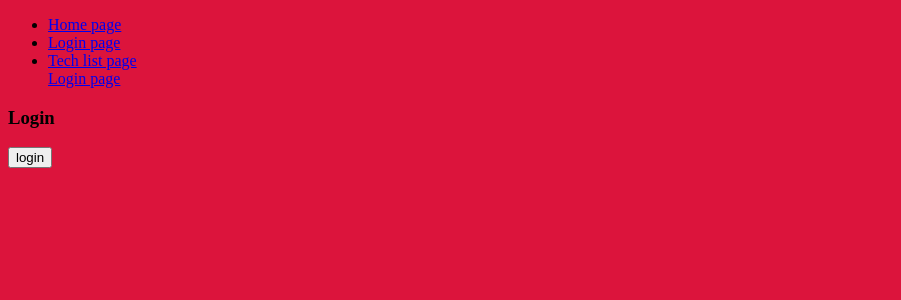
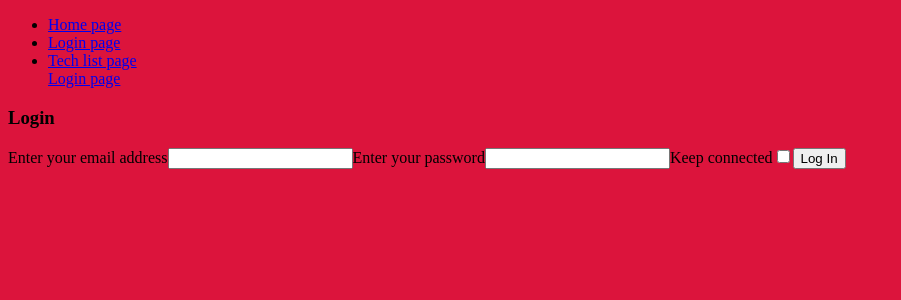
Before and after one commit to ivansevillaa/wolox-challenge, a React app: page /login in a window 1280 px wide. Shown: the top 300 px of the page, without its empty margins (0-901 px from the left). Built offline with nearby package versions, Linux system fonts and the light colour scheme.

Commit message:
added login funtionality

```diff
--- /dev/null
+++ b/src/components/Form/LoginForm.js
@@ -0,0 +1,79 @@
+import React, { useState } from 'react';
+import { useLocation, useHistory } from 'react-router-dom';
+import { useAuthDispatch } from '../../context/Auth';
+import { useInput } from '../../hooks/useInput';
+
+const LoginForm = () => {
+  const email = useInput('');
+  const password = useInput('');
+  const [keepConnected, setKeepConnected] = useState(false);
+  const authDispatch = useAuthDispatch();
+  const history = useHistory();
+  const location = useLocation();
+
+  const { from } = location.state || { from: { pathname: '/' } };
+  const handleSubmit = async (event) => {
+    event.preventDefault();
+
+    const requestUrl =
+      'http://private-8e8921-woloxfrontendinverview.apiary-mock.com/login';
+    const requestOptions = {
+      method: 'POST',
+      headers: {
+        'Content-Type': 'application/json',
+      },
+      body: {
+        email: email.value,
+        password: password.value,
+      },
+    };
+    const response = await fetch(requestUrl, requestOptions);
+    const result = await response.json();
+    if (keepConnected) {
+      localStorage.setItem('token', result.token);
+    }
+    authDispatch({ type: 'LOGIN', payload: { token: result.token } });
+
+    history.replace(from);
+  };
+
+  return (
+    <form onSubmit={handleSubmit}>
+      <label htmlFor="email">
+        <span>Enter your email address</span>
+        <input
+          type="email"
+          id="email"
+          name="email"
+          autoComplete="email"
+          required
+          {...email}
+        />
+      </label>
+      <label htmlFor="password">
+        <span>Enter your password</span>
+        <input
+          type="password"
+          id="password"
+          name="password"
+          autoComplete="password"
+          required
+          {...password}
+        />
+      </label>
+      <label htmlFor="keepConnected">
+        <span>Keep connected</span>
+        <input
+          type="checkbox"
+          id="keepConnected"
+          name="keepConnected"
+          checked={keepConnected}
+          onChange={() => setKeepConnected(!keepConnected)}
+        />
+      </label>
+      <input type="submit" value="Log In" />
+    </form>
+  );
+};
+
+export default LoginForm;
--- /dev/null
+++ b/src/components/Form/index.js
@@ -0,0 +1 @@
+export { default as LoginForm } from './LoginForm';
--- a/src/components/Navbar/index.js
+++ b/src/components/Navbar/index.js
@@ -8,6 +8,7 @@ const Navbar = () => {
   const history = useHistory();
 
   const logout = () => {
+    localStorage.removeItem('token');
     authDispatch({ type: 'LOGOUT' });
     history.push('/');
   };
--- a/src/context/Auth.js
+++ b/src/context/Auth.js
@@ -4,7 +4,8 @@ import PropTypes from 'prop-types';
 const AuthContext = createContext();
 
 const authInitialState = {
-  isAuthenticated: false,
+  isAuthenticated: Boolean(localStorage.getItem('token')),
+  token: localStorage.getItem('token') || null,
 };
 
 const authReducer = (state, action) => {
@@ -13,11 +14,13 @@ const authReducer = (state, action) => {
       return {
         ...state,
         isAuthenticated: true,
+        token: action.payload.token,
       };
     case 'LOGOUT':
       return {
         ...state,
         isAuthenticated: false,
+        token: null,
       };
     default:
       throw new Error(`Unhandled action type: ${action.type}`);
--- /dev/null
+++ b/src/hooks/useInput.js
@@ -0,0 +1,9 @@
+import { useState } from 'react';
+
+export const useInput = (initialValue) => {
+  const [value, setValue] = useState(initialValue);
+
+  const onChange = (event) => setValue(event.target.value);
+
+  return { value, onChange };
+};
--- a/src/pages/Login/index.js
+++ b/src/pages/Login/index.js
@@ -1,19 +1,11 @@
 import React from 'react';
-import { useLocation, useHistory, Redirect } from 'react-router-dom';
-import { useAuthState, useAuthDispatch } from '../../context/Auth';
+import { Redirect } from 'react-router-dom';
+import { useAuthState } from '../../context/Auth';
 import Nav from '../../components/Navbar/index';
+import { LoginForm } from '../../components/Form/index';
 
 const Login = () => {
   const { isAuthenticated } = useAuthState();
-  const authDispatch = useAuthDispatch();
-  const history = useHistory();
-  const location = useLocation();
-
-  const { from } = location.state || { from: { pathname: '/' } };
-  const login = () => {
-    authDispatch({ type: 'LOGIN' });
-    history.replace(from);
-  };
 
   if (isAuthenticated) {
     return <Redirect to="/tech-list" />;
@@ -23,7 +15,7 @@ const Login = () => {
     <div>
       <Nav />
       <h3>Login</h3>
-      <button onClick={() => login()}>login</button>
+      <LoginForm />
     </div>
   );
 };
```
